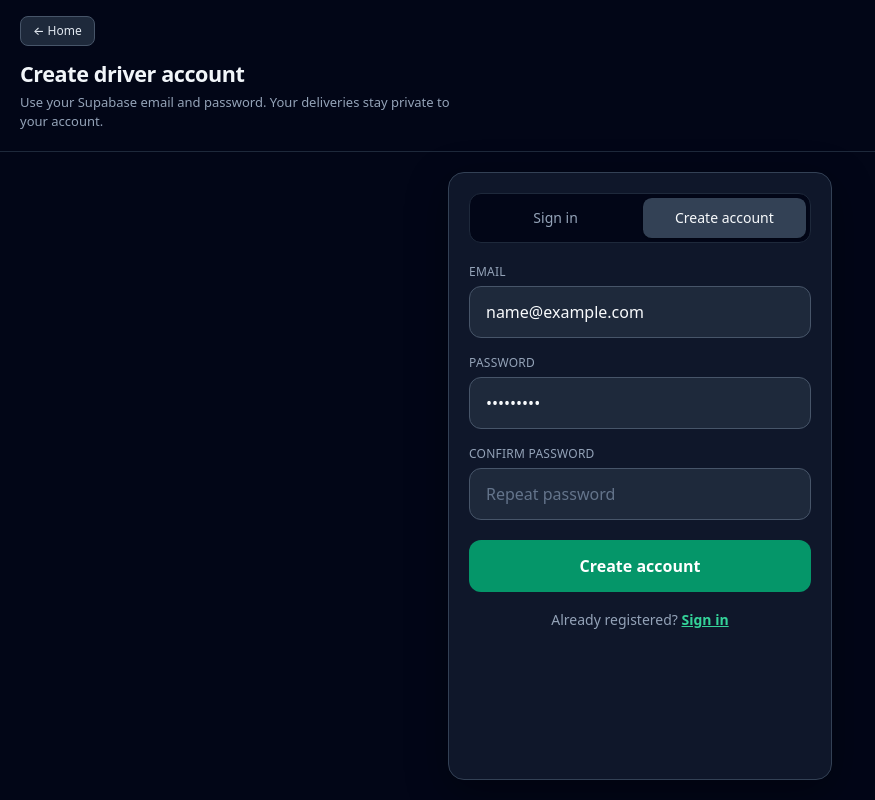
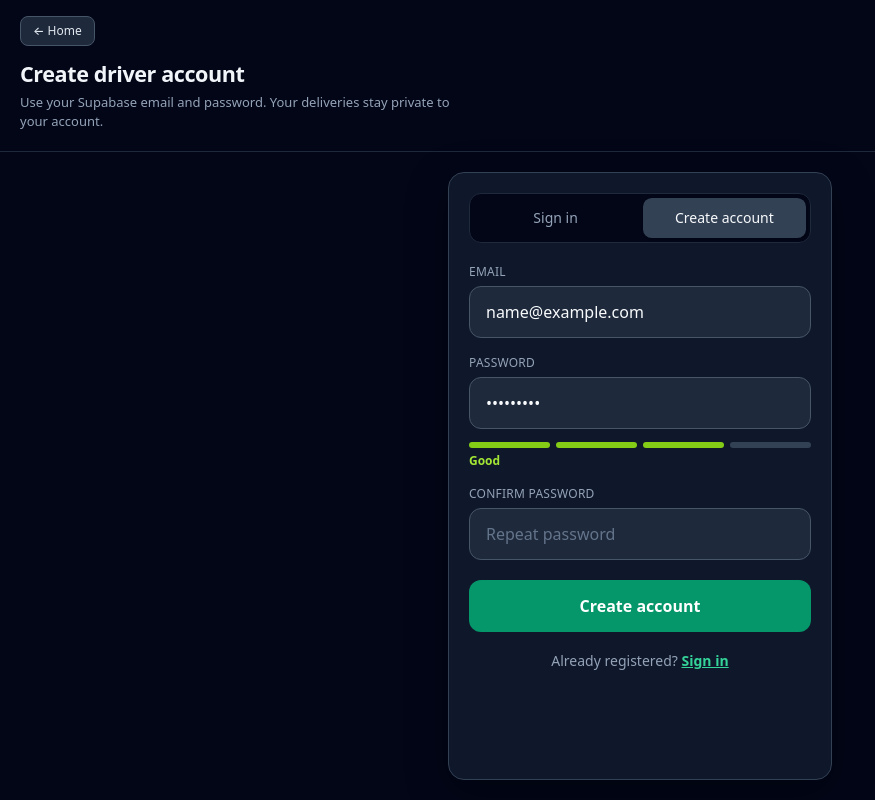
Before and after one commit to bloodpaladin/DeliOS, a React (Vite) app: page /sign-in in a window 1280 px wide. Both pictures are taken after typing "name@example.com", "Sample123" into the empty fields and a click on the tab "Create account". Shown: the whole page, without its empty margins (0-875 px from the left). Built offline with nearby package versions, Linux system fonts and the light colour scheme; no server answers.

Commit message:
Add password strength indicator and match feedback on auth form

```diff
--- /dev/null
+++ b/src/auth/passwordStrength.ts
@@ -0,0 +1,51 @@
+/**
+ * Simple client-side password strength score (0–4).
+ * Guidance only — Supabase still enforces its own min length.
+ */
+
+export type StrengthLevel = 0 | 1 | 2 | 3 | 4;
+
+export interface PasswordStrength {
+  score: StrengthLevel;
+  label: 'Too short' | 'Weak' | 'Fair' | 'Good' | 'Strong';
+  tips: string[];
+}
+
+export function evaluatePasswordStrength(password: string): PasswordStrength {
+  const tips: string[] = [];
+  if (!password) {
+    return { score: 0, label: 'Too short', tips: ['Enter a password'] };
+  }
+
+  let score = 0;
+
+  if (password.length >= 6) score += 1;
+  else tips.push('Use at least 6 characters');
+
+  if (password.length >= 10) score += 1;
+  else if (password.length >= 6) tips.push('Longer passwords are stronger');
+
+  if (/[a-z]/.test(password) && /[A-Z]/.test(password)) score += 1;
+  else tips.push('Mix upper and lower case');
+
+  if (/\d/.test(password)) score += 1;
+  else tips.push('Add a number');
+
+  if (/[^A-Za-z0-9]/.test(password)) score += 1;
+  else tips.push('Add a symbol (!@#$…)');
+
+  // Cap at 4 and map empty/short to 0–1
+  if (password.length < 6) {
+    return { score: 0, label: 'Too short', tips };
+  }
+
+  const clamped = Math.min(4, score) as StrengthLevel;
+  const label =
+    clamped <= 1 ? 'Weak' : clamped === 2 ? 'Fair' : clamped === 3 ? 'Good' : 'Strong';
+
+  return {
+    score: clamped,
+    label,
+    tips: clamped >= 3 ? [] : tips.slice(0, 2),
+  };
+}
--- a/src/index.css
+++ b/src/index.css
@@ -329,3 +329,50 @@ a {
     font-size: 16px;
   }
 }
+
+/* —— Password strength —— */
+.pwd-strength {
+  margin-top: 0.45rem;
+}
+.pwd-strength-bars {
+  display: grid;
+  grid-template-columns: repeat(4, 1fr);
+  gap: 0.35rem;
+  margin-bottom: 0.35rem;
+}
+.pwd-strength-bar {
+  height: 0.35rem;
+  border-radius: 999px;
+  background: #334155;
+  transition: background 0.15s ease;
+}
+.pwd-strength-bar-1 { background: #ef4444; }
+.pwd-strength-bar-2 { background: #f59e0b; }
+.pwd-strength-bar-3 { background: #84cc16; }
+.pwd-strength-bar-4 { background: #10b981; }
+.pwd-strength-meta {
+  display: flex;
+  flex-wrap: wrap;
+  align-items: baseline;
+  gap: 0.35rem 0.75rem;
+  font-size: 0.75rem;
+  line-height: 1.3;
+}
+.pwd-strength-label {
+  font-weight: 600;
+}
+.pwd-strength-label-0,
+.pwd-strength-label-1 { color: #f87171; }
+.pwd-strength-label-2 { color: #fbbf24; }
+.pwd-strength-label-3 { color: #a3e635; }
+.pwd-strength-label-4 { color: #34d399; }
+.pwd-strength-tip {
+  color: #94a3b8;
+}
+.pwd-match {
+  margin-top: 0.35rem;
+  font-size: 0.75rem;
+  font-weight: 500;
+}
+.pwd-match-ok { color: #34d399; }
+.pwd-match-bad { color: #f87171; }
--- a/src/pages/AuthPage.tsx
+++ b/src/pages/AuthPage.tsx
@@ -6,6 +6,7 @@ import { Navigate, useNavigate, useSearchParams } from 'react-router-dom';
 import { useAuth } from '../auth/AuthContext';
 import { safeRedirectPath } from '../auth/safeRedirect';
 import { BackButton } from '../components/BackButton';
+import { evaluatePasswordStrength } from '../auth/passwordStrength';
 
 type Mode = 'sign-in' | 'sign-up';
 
@@ -22,6 +23,10 @@ export function AuthPage() {
   const [error, setError] = useState<string | null>(null);
   const [info, setInfo] = useState<string | null>(null);
   const [busy, setBusy] = useState(false);
+
+  const strength = evaluatePasswordStrength(password);
+  const passwordsMatch =
+    confirm.length > 0 && password.length > 0 && password === confirm;
 
   if (status === 'loading') {
     return (
@@ -169,7 +174,41 @@ export function AuthPage() {
                 placeholder="At least 6 characters"
                 required
                 minLength={6}
+                aria-describedby={password ? 'password-strength' : undefined}
               />
+              {password.length > 0 && (
+                <div
+                  id="password-strength"
+                  className="pwd-strength"
+                  aria-live="polite"
+                >
+                  <div className="pwd-strength-bars" aria-hidden="true">
+                    {[0, 1, 2, 3].map((i) => (
+                      <span
+                        key={i}
+                        className={
+                          'pwd-strength-bar' +
+                          (i < strength.score
+                            ? ` pwd-strength-bar-${strength.score}`
+                            : '')
+                        }
+                      />
+                    ))}
+                  </div>
+                  <div className="pwd-strength-meta">
+                    <span
+                      className={`pwd-strength-label pwd-strength-label-${strength.score}`}
+                    >
+                      {strength.label}
+                    </span>
+                    {mode === 'sign-up' && strength.tips.length > 0 && (
+                      <span className="pwd-strength-tip">
+                        {strength.tips[0]}
+                      </span>
+                    )}
+                  </div>
+                </div>
+              )}
             </label>
 
             {mode === 'sign-up' && (
@@ -186,6 +225,17 @@ export function AuthPage() {
                   required
                   minLength={6}
                 />
+                {confirm.length > 0 && (
+                  <span
+                    className={
+                      passwordsMatch
+                        ? 'pwd-match pwd-match-ok'
+                        : 'pwd-match pwd-match-bad'
+                    }
+                  >
+                    {passwordsMatch ? 'Passwords match' : 'Passwords do not match'}
+                  </span>
+                )}
               </label>
             )}
 
```
